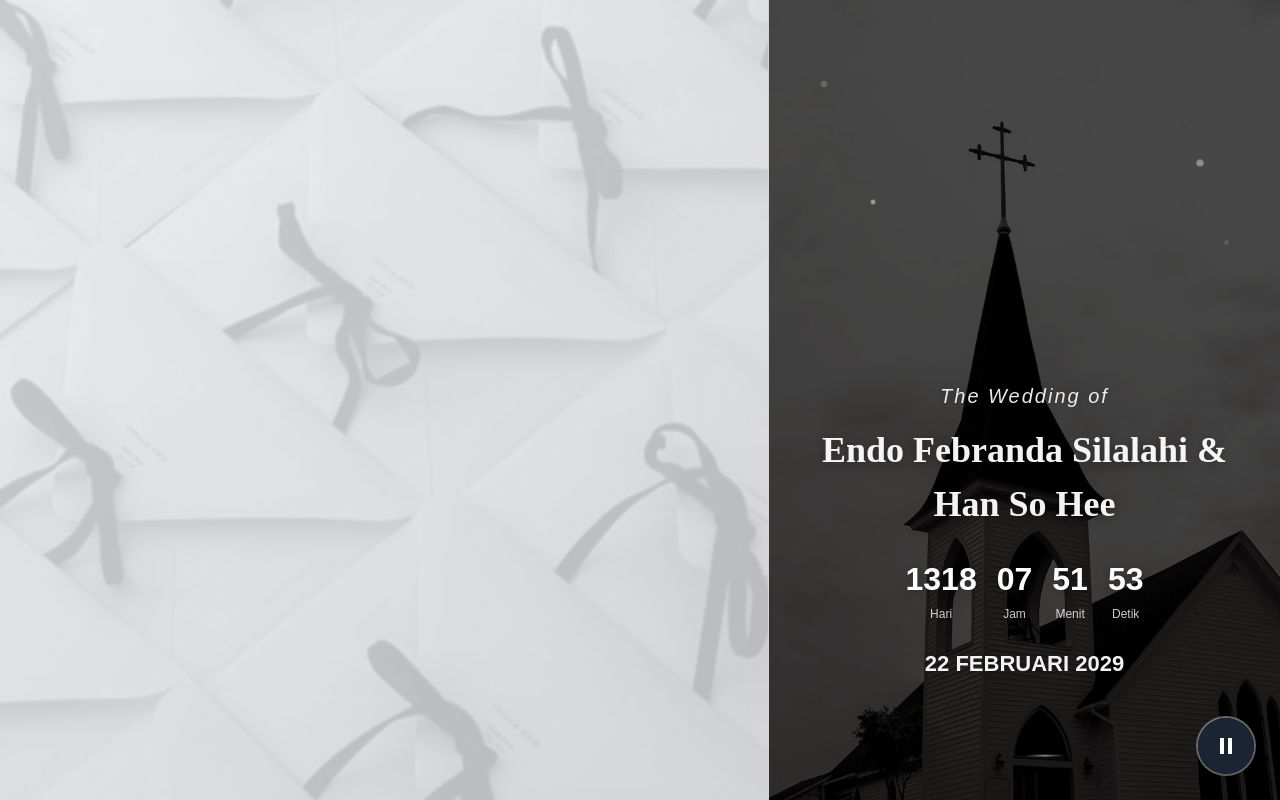
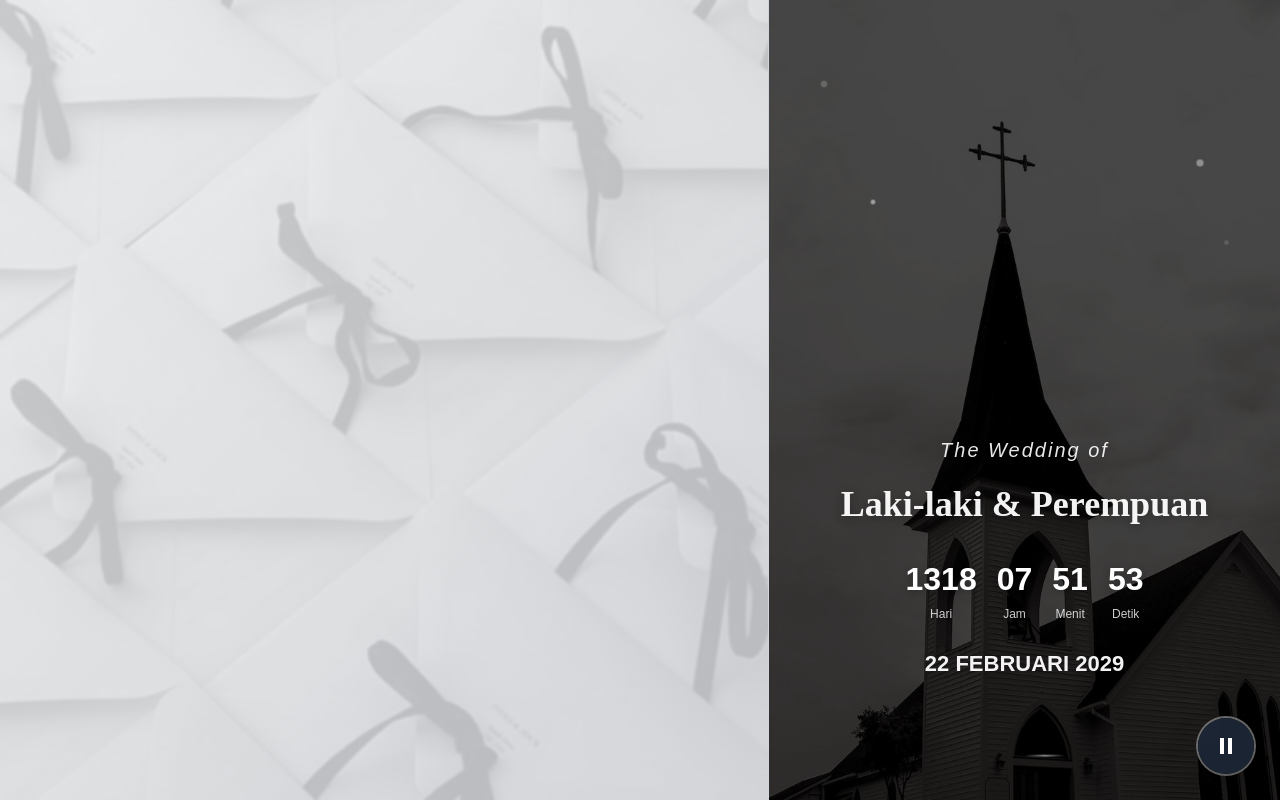
Before and after one commit to endo22/wedding-invitation, a Next.js app: page / in a window 1280 px wide. Both pictures are taken after a click on the button "BUKA UNDANGAN". Built offline with nearby package versions, Linux system fonts and the light colour scheme.

Commit message:
Update OverlayOpening.tsx

```diff
--- a/src/app/components/OverlayOpening.tsx
+++ b/src/app/components/OverlayOpening.tsx
@@ -186,7 +186,7 @@ export default function OverlayOpening({ visible, onClose }: OverlayOpeningProps
         }}>The Wedding of</div>
         <div style={{
           color: 'white', fontSize: isMobile ? 28 : 36, fontWeight: 700, fontFamily: 'serif', margin: '4px 0 8px 0', textShadow: '0 2px 12px rgba(0,0,0,0.35)', opacity: 0.95, textAlign: 'center'
-        }}>Endo Febranda Silalahi & Han So Hee</div>
+        }}>Laki-laki & Perempuan</div>
 
         {/* Countdown Timer */}
         <div style={{
```
